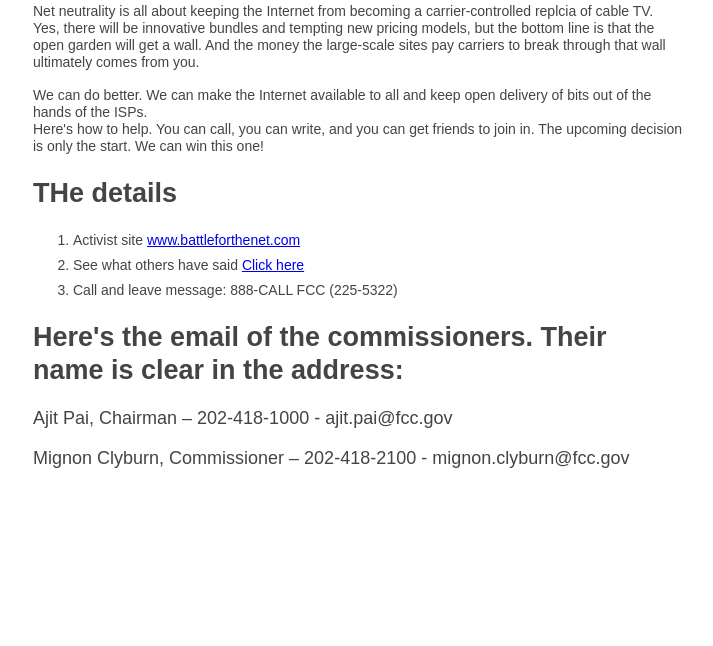
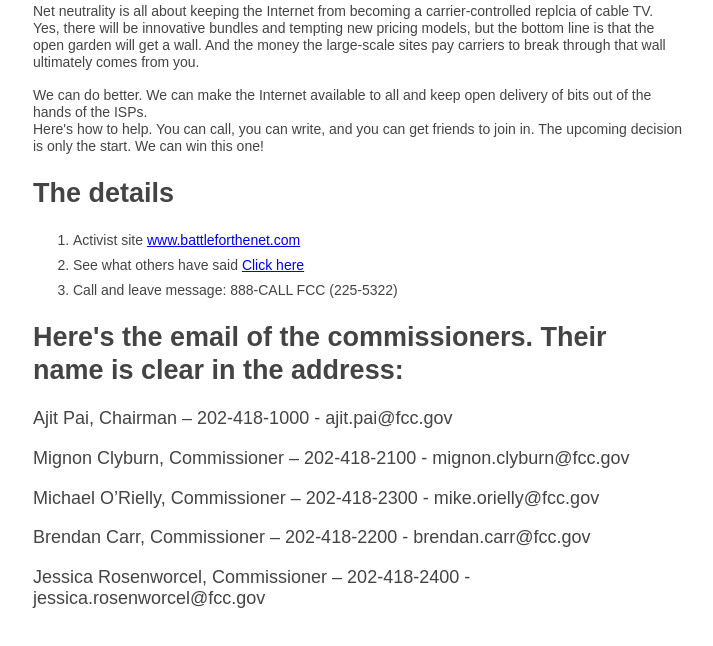
Before and after one commit to mitmedialab/viral-fcc-site, a plain HTML site: page index.html in a window 1280 px wide. Shown: the part 104-750 px from the top of the page, without its empty margins (282-995 px from the left). Drawn offline with Linux system fonts and the light colour scheme.

Commit message:
Update index.html

```diff
--- a/index.html
+++ b/index.html
@@ -49,7 +49,7 @@
     Here's how to help. You can call, you can write, and you can get friends to
     join in.  The upcoming decision is only the start.  We can win this one!</p>
 	</p>
-<h2>THe details</h2>
+<h2>The details</h2>
 <ol>
 	<li><div class="biblio">Activist site <a href="https://www.battleforthenet.com/">www.battleforthenet.com</a></div></li>
 	<li><div class="biblio">See what others have said <a href="https://www.fcc.gov/ecfs/search/filings?proceedings_name=17-108&q=Net%20Neutrality&sort=date_disseminated,DESC">Click here </a></div></li>
@@ -58,3 +58,6 @@
   <h2>Here's the email of the commissioners. Their name is clear in the address:</h2>
   <p>Ajit Pai, Chairman – 202-418-1000 -  ajit.pai@fcc.gov</p>
   <p> Mignon Clyburn, Commissioner – 202-418-2100  - mignon.clyburn@fcc.gov</p>
+  <p>Michael O’Rielly, Commissioner – 202-418-2300 -  mike.orielly@fcc.gov</p>
+  <p>Brendan Carr, Commissioner – 202-418-2200 - brendan.carr@fcc.gov</p>
+  <p>Jessica Rosenworcel, Commissioner – 202-418-2400 - jessica.rosenworcel@fcc.gov </p>
```
